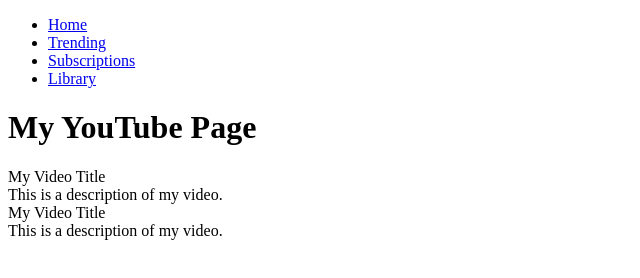
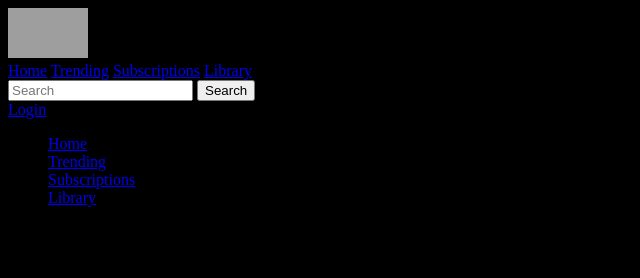
Before and after one commit to ryckabass0827/Git-ir-Github-ivadas, a plain HTML site: page youtube/index.html in a window 1280 px wide. Shown: the whole page, without its empty margins (0-640 px from the left). Drawn offline with Linux system fonts and the light colour scheme; grey boxes are pictures that could not be loaded.

Commit message:
html updated added a bit style

```diff
--- a/youtube/index.html
+++ b/youtube/index.html
@@ -4,13 +4,35 @@
     <meta charset="UTF-8">
     <meta http-equiv="X-UA-Compatible" content="IE=edge">
     <meta name="viewport" content="width=device-width, initial-scale=1.0">
+    <link rel="stylesheet" href="./style/main.css">
     <title>Document</title>
 </head>
 <body>
+    <header class="header">
+        <div class="logo">
+            <img id="img1" src="https://1000logos.net/wp-content/uploads/2017/05/Color-YouTube-logo.jpg" alt="YouTube logo">
+          </div>
+          <nav class="menu">
+            <a href="#">Home</a>
+            <a href="#">Trending</a>
+            <a href="#">Subscriptions</a>
+            <a href="#">Library</a>
+          </nav>
+          <div class="search-form">
+            <input type="text" class="search-input"placeholder="Search">
+            <button class="search-button">Search</button>
+        </div>
+        <a href="#" class="login">Login</a>
+        <div class="burger-menu">
+          <span></span>
+          <span></span>
+          <span></span>
+        </div>
+    </header>
     <main>
     <div class="container">
         <div class="sidebar">
-          <nav>
+        </nav>
             <ul>
               <li><a href="#">Home</a></li>
               <li><a href="#">Trending</a></li>
--- a/youtube/style/main.css
+++ b/youtube/style/main.css
@@ -0,0 +1,9 @@
+#img1 {
+    width: 80px;
+    height: 50px;
+}
+
+body {
+    background-color: black;
+
+}
```
